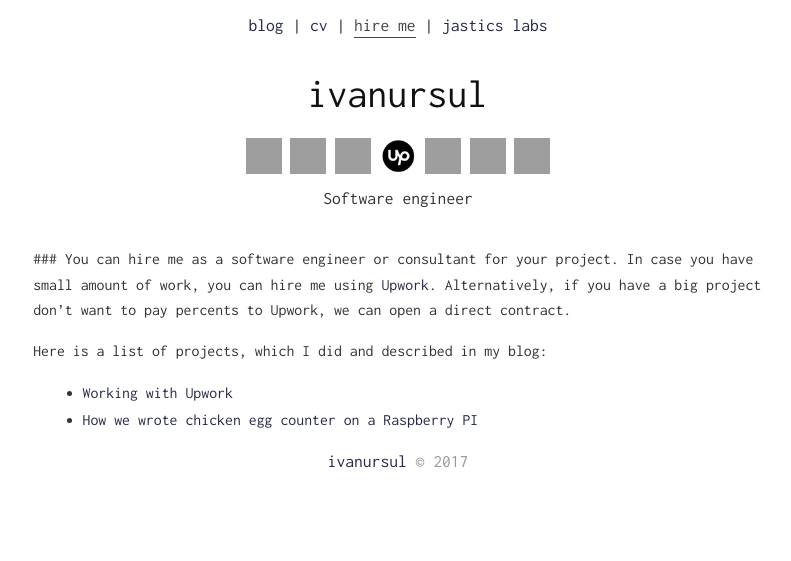
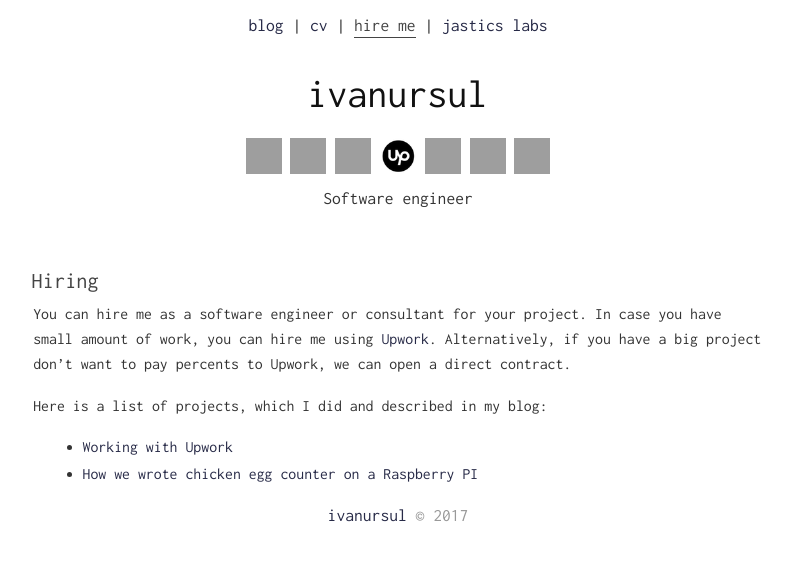
Before and after one commit to ivanursul/ivanursul, a Jekyll site: the page built from hire_me.md, in a window 1280 px wide, cut to the strip 0-561 px from the top of the page. Shown: the whole strip, without its empty margins (242-1033 px from the left). Built offline with Jekyll 4.4.1, drawn with Linux system fonts in a browser that asks for light colours; our own code applies the rules of GitHub Pages for plain Markdown files; grey boxes are pictures that could not be loaded.

```diff
--- a/hire_me.md
+++ b/hire_me.md
@@ -3,7 +3,7 @@
 date: 2018-10-05 12:00:00
 ---
 
-###
+### Hiring
 You can hire me as a software engineer or consultant for your project. In case you have small amount of work, you can hire me using [Upwork](https://www.upwork.com/freelancers/~01773bdc595f0cec47). Alternatively, if you have a big project don't want to pay percents to Upwork, we can open a direct contract.
 
 Here is a list of projects, which I did and described in my blog:
```
